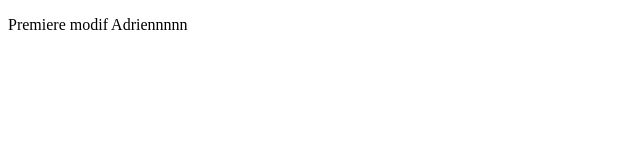
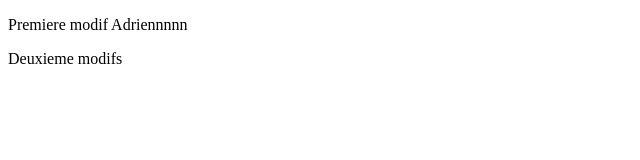
Before and after one commit to dorianguillaume/test-git, a plain HTML site: page index.html in a window 1280 px wide. Shown: the whole page, without its empty margins (0-640 px from the left). Drawn offline with Linux system fonts and the light colour scheme.

Commit message:
deuxieme modif

```diff
--- a/index.html
+++ b/index.html
@@ -5,5 +5,6 @@
     </head>
     <body>
         <p>Premiere modif Adriennnnn</p>
+        <p>Deuxieme modifs</p>
     </body>
 </html>
```
